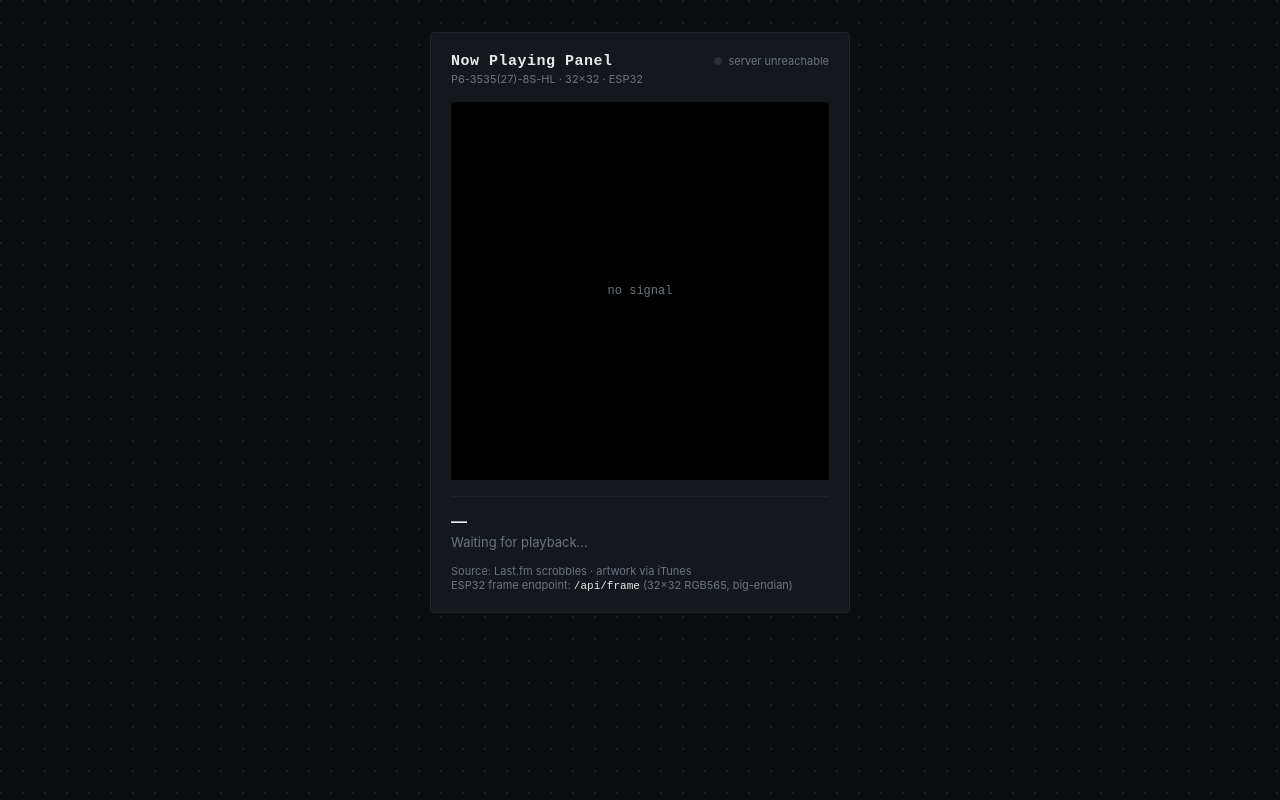
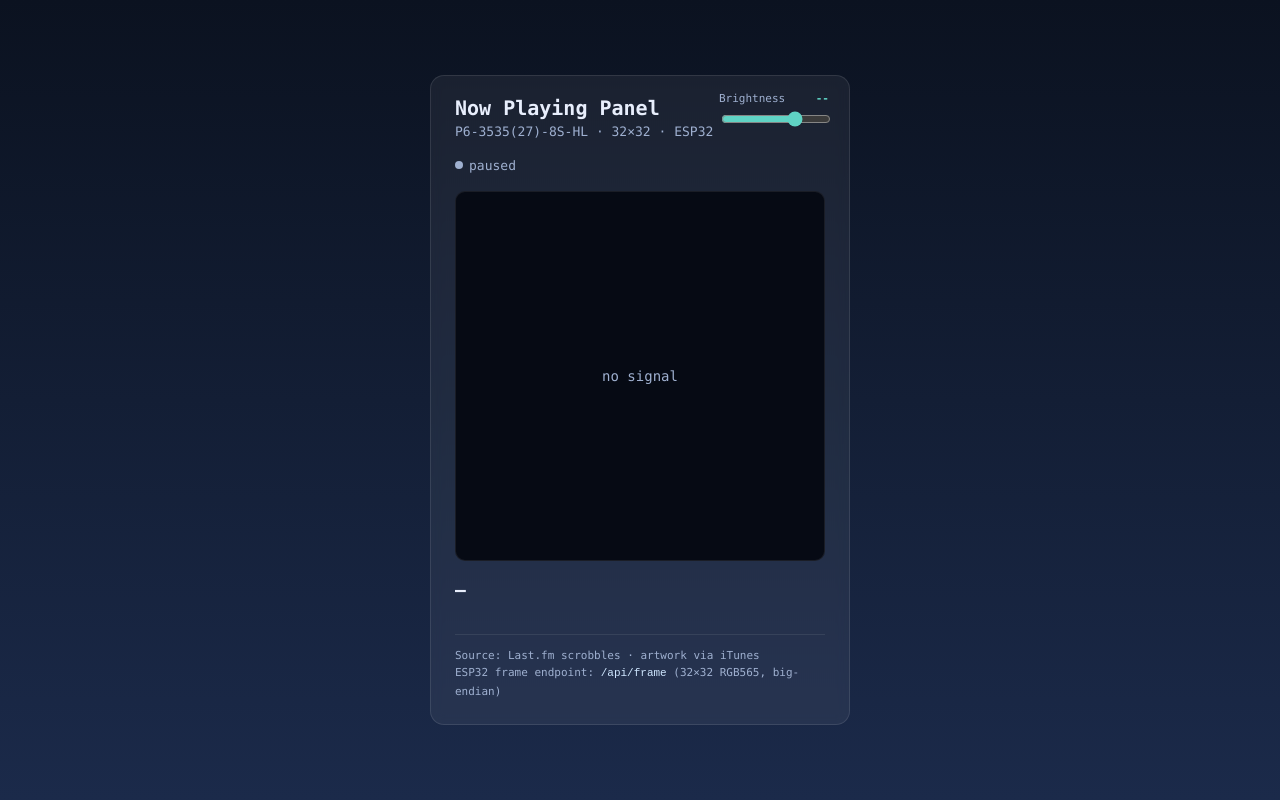
Before and after one commit to Mhazn/led-spotify-server, a website: page public/index.html in a window 1280 px wide. Drawn offline with Linux system fonts and the light colour scheme; no server answers.

Commit message:
Add files via upload

```diff
--- a/public/index.html
+++ b/public/index.html
@@ -2,231 +2,201 @@
 <html lang="en">
 <head>
 <meta charset="UTF-8">
-<meta name="viewport" content="width=device-width, initial-scale=1.0">
-<title>P6 Matrix / Now Playing</title>
+<meta name="viewport" content="width=device-width, initial-scale=1">
+<title>Now Playing Panel</title>
 <style>
   :root {
-    --bg: #0b0d10;
-    --panel: #14171c;
-    --grid-line: #1d2128;
-    --text: #e7e9ec;
-    --dim: #6b7480;
-    --amber: #ffb020;
-    --violet: #8478f2;
-    --off: #2a2f37;
+    --bg-top: #0b1220;
+    --bg-bottom: #1b2a4a;
+    --card-bg: rgba(255,255,255,0.06);
+    --text: #e8eefc;
+    --muted: #9fb0d0;
+    --accent: #5fd3c4;
   }
   * { box-sizing: border-box; }
-  html, body {
+  body {
     margin: 0;
-    min-height: 100%;
-    background:
-      radial-gradient(circle at 1px 1px, var(--grid-line) 1px, transparent 1px) 0 0 / 22px 22px,
-      var(--bg);
-    color: var(--text);
-    font-family: -apple-system, BlinkMacSystemFont, "Segoe UI", Roboto, Helvetica, Arial, sans-serif;
-  }
-  body {
+    min-height: 100vh;
     display: flex;
     align-items: center;
     justify-content: center;
-    padding: 32px 16px;
+    background: linear-gradient(180deg, var(--bg-top), var(--bg-bottom));
+    font-family: ui-monospace, "Cascadia Code", "SFMono-Regular", Consolas, monospace;
+    color: var(--text);
+    padding: 24px;
   }
-  .device {
+  .card {
     width: 100%;
     max-width: 420px;
-    background: var(--panel);
-    border: 1px solid #20242b;
-    border-radius: 4px;
-    padding: 20px;
+    background: var(--card-bg);
+    border: 1px solid rgba(255,255,255,0.1);
+    border-radius: 14px;
+    padding: 20px 24px 24px;
+    backdrop-filter: blur(6px);
+    position: relative;
   }
-  .device-header {
+  .header {
     display: flex;
-    align-items: baseline;
     justify-content: space-between;
-    margin-bottom: 16px;
+    align-items: flex-start;
   }
-  .device-header h1 {
-    font-family: "Courier New", ui-monospace, monospace;
-    font-size: 15px;
-    font-weight: 700;
-    letter-spacing: 0.5px;
-    margin: 0;
-    color: var(--text);
+  .title { font-size: 20px; font-weight: 700; margin: 0; }
+  .subtitle { color: var(--muted); font-size: 13px; margin-top: 4px; }
+  .status {
+    display: flex; align-items: center; gap: 6px;
+    font-size: 13px; color: var(--muted);
   }
-  .device-header .model {
-    display: block;
+  .dot {
+    width: 8px; height: 8px; border-radius: 50%;
+    background: var(--muted);
+  }
+  .dot.playing { background: #4ade80; box-shadow: 0 0 8px #4ade8099; }
+
+  /* Brightness control, top-right corner of the card */
+  .brightness-box {
+    position: absolute;
+    top: 16px;
+    right: 20px;
+    width: 110px;
+    text-align: right;
+  }
+  .brightness-label {
     font-size: 11px;
-    color: var(--dim);
-    font-weight: 400;
-    margin-top: 2px;
+    color: var(--muted);
+    display: flex;
+    justify-content: space-between;
+    margin-bottom: 4px;
   }
-  .status-dot {
-    width: 8px;
-    height: 8px;
-    border-radius: 50%;
-    background: var(--off);
-    display: inline-block;
-    margin-right: 6px;
-  }
-  .status-dot.live { background: var(--amber); box-shadow: 0 0 6px var(--amber); }
-  .status-line {
-    font-size: 11px;
-    color: var(--dim);
-    display: flex;
-    align-items: center;
+  .brightness-label span.level { color: var(--accent); font-weight: 700; }
+  .brightness-box input[type=range] {
+    width: 100%;
+    accent-color: var(--accent);
   }
 
-  .panel-frame {
+  .art-box {
+    margin-top: 18px;
+    width: 100%;
     aspect-ratio: 1 / 1;
-    background: #000;
-    border-radius: 2px;
-    padding: 10px;
+    border-radius: 10px;
+    overflow: hidden;
+    background: #060a14;
     display: flex;
     align-items: center;
     justify-content: center;
-    overflow: hidden;
-    border: 1px solid #000;
+    border: 1px solid rgba(255,255,255,0.08);
   }
-  .panel-frame img {
-    width: 100%;
-    height: 100%;
-    object-fit: cover;
-    image-rendering: pixelated;
-    image-rendering: -moz-crisp-edges;
-    filter: saturate(1.15);
+  .art-box img { width: 100%; height: 100%; object-fit: cover; display: block; }
+  .no-signal { color: var(--muted); font-size: 14px; }
+
+  .track-info { margin-top: 18px; }
+  .track-name { font-size: 18px; font-weight: 700; }
+  .artist-name { color: var(--muted); font-size: 14px; margin-top: 2px; }
+
+  .footer {
+    margin-top: 16px;
+    padding-top: 12px;
+    border-top: 1px solid rgba(255,255,255,0.08);
+    font-size: 11px;
+    color: var(--muted);
+    line-height: 1.6;
   }
-  .panel-frame .placeholder {
-    color: var(--dim);
-    font-family: "Courier New", ui-monospace, monospace;
-    font-size: 12px;
-    text-align: center;
-  }
-
-  .readout {
-    margin-top: 16px;
-    border-top: 1px solid var(--grid-line);
-    padding-top: 14px;
-  }
-  .readout .track {
-    font-size: 16px;
-    font-weight: 600;
-    line-height: 1.3;
-  }
-  .readout .artist {
-    font-size: 13px;
-    color: var(--dim);
-    margin-top: 2px;
-  }
-
-  .actions {
-    margin-top: 18px;
-    display: flex;
-    gap: 10px;
-  }
-  button, a.button {
-    flex: 1;
-    text-align: center;
-    background: var(--violet);
-    color: #0b0d10;
-    border: none;
-    border-radius: 3px;
-    padding: 10px 12px;
-    font-size: 13px;
-    font-weight: 600;
-    cursor: pointer;
-    text-decoration: none;
-    display: inline-block;
-  }
-  button:focus-visible, a.button:focus-visible {
-    outline: 2px solid var(--amber);
-    outline-offset: 2px;
-  }
-  .endpoint {
-    margin-top: 14px;
-    font-size: 11px;
-    color: var(--dim);
-    word-break: break-all;
-  }
-  .endpoint code {
-    color: var(--text);
-  }
+  .footer code { color: #cfe6ff; }
 </style>
 </head>
 <body>
-  <div class="device">
-    <div class="device-header">
-      <div>
-        <h1>Now Playing Panel</h1>
-        <span class="model">P6-3535(27)-8S-HL &middot; 32&times;32 &middot; ESP32</span>
+
+<div class="card">
+  <div class="brightness-box">
+    <div class="brightness-label">
+      <span>Brightness</span>
+      <span class="level" id="brightnessValue">--</span>
     </div>
-      <div class="status-line"><span class="status-dot" id="statusDot"></span><span id="statusText">checking&hellip;</span></div>
+    <input type="range" id="brightnessSlider" min="0" max="255" value="180">
   </div>
 
-    <div class="panel-frame">
-      <img id="albumArt" alt="" hidden>
-      <div class="placeholder" id="placeholder">no signal</div>
+  <div class="header">
+    <div>
+      <p class="title">Now Playing Panel</p>
+      <p class="subtitle">P6-3535(27)-8S-HL &middot; 32&times;32 &middot; ESP32</p>
+    </div>
+  </div>
+  <div class="status" style="margin-top:6px;">
+    <span class="dot" id="statusDot"></span>
+    <span id="statusText">paused</span>
   </div>
 
-    <div class="readout">
-      <div class="track" id="trackName">&mdash;</div>
-      <div class="artist" id="artistName">Waiting for playback&hellip;</div>
+  <div class="art-box" id="artBox">
+    <span class="no-signal">no signal</span>
   </div>
 
-    <div class="endpoint">
-      Source: Last.fm scrobbles &middot; artwork via iTunes<br>
-      ESP32 frame endpoint: <code>/api/frame</code> (32&times;32 RGB565, big-endian)
+  <div class="track-info">
+    <div class="track-name" id="trackName">&mdash;</div>
+    <div class="artist-name" id="artistName">&nbsp;</div>
+  </div>
+
+  <div class="footer">
+    <div>Source: Last.fm scrobbles &middot; artwork via iTunes</div>
+    <div>ESP32 frame endpoint: <code>/api/frame</code> (32&times;32 RGB565, big-endian)</div>
   </div>
 </div>
 
 <script>
 const statusDot = document.getElementById('statusDot');
 const statusText = document.getElementById('statusText');
-  const albumArt = document.getElementById('albumArt');
-  const placeholder = document.getElementById('placeholder');
-  const trackName = document.getElementById('trackName');
-  const artistName = document.getElementById('artistName');
+const artBox = document.getElementById('artBox');
+const trackNameEl = document.getElementById('trackName');
+const artistNameEl = document.getElementById('artistName');
+const brightnessSlider = document.getElementById('brightnessSlider');
+const brightnessValue = document.getElementById('brightnessValue');
 
-  async function refresh() {
-    try {
-      const res = await fetch('/api/nowplaying', { cache: 'no-store' });
+let lastArtUrl = null;
+let draggingBrightness = false;
+
+async function refreshNowPlaying() {
+  const res = await fetch('/api/nowplaying');
   const data = await res.json();
 
-      if (!data.configured) {
-        statusDot.classList.remove('live');
-        statusText.textContent = 'server not configured';
-        trackName.textContent = '—';
-        artistName.textContent = 'Set LASTFM_API_KEY / LASTFM_USERNAME in .env';
-        albumArt.hidden = true;
-        placeholder.hidden = false;
-        return;
-      }
+  const playing = !!data.isPlaying;
+  statusDot.classList.toggle('playing', playing);
+  statusText.textContent = playing ? 'playing' : 'paused';
 
-      if (data.isPlaying) {
-        statusDot.classList.add('live');
-        statusText.textContent = 'playing';
-      } else {
-        statusDot.classList.remove('live');
-        statusText.textContent = 'paused';
-      }
+  trackNameEl.textContent = data.trackName || '\u2014';
+  artistNameEl.textContent = data.artistName || '\u00a0';
 
-      if (data.trackName) {
-        trackName.textContent = data.trackName;
-        artistName.textContent = data.artistName || '';
-      }
-
-      if (data.albumArtUrl) {
-        if (albumArt.src !== data.albumArtUrl) albumArt.src = data.albumArtUrl;
-        albumArt.hidden = false;
-        placeholder.hidden = true;
-      }
-    } catch (e) {
-      statusDot.classList.remove('live');
-      statusText.textContent = 'server unreachable';
+  if (data.albumArtUrl && data.albumArtUrl !== lastArtUrl) {
+    artBox.innerHTML = `<img src="${data.albumArtUrl}" alt="album art">`;
+    lastArtUrl = data.albumArtUrl;
+  } else if (!data.albumArtUrl) {
+    artBox.innerHTML = '<span class="no-signal">no signal</span>';
+    lastArtUrl = null;
   }
 }
 
-  refresh();
-  setInterval(refresh, 3000);
+async function refreshBrightness() {
+  if (draggingBrightness) return;
+  const res = await fetch('/api/brightness');
+  const data = await res.json();
+  brightnessSlider.value = data.brightness;
+  brightnessValue.textContent = data.brightness;
+}
+
+brightnessSlider.addEventListener('pointerdown', () => { draggingBrightness = true; });
+brightnessSlider.addEventListener('input', () => {
+  brightnessValue.textContent = brightnessSlider.value;
+});
+brightnessSlider.addEventListener('change', async () => {
+  await fetch('/api/brightness', {
+    method: 'POST',
+    headers: { 'Content-Type': 'application/json' },
+    body: JSON.stringify({ brightness: parseInt(brightnessSlider.value, 10) }),
+  });
+  draggingBrightness = false;
+});
+
+refreshNowPlaying();
+refreshBrightness();
+setInterval(refreshNowPlaying, 3000);
+setInterval(refreshBrightness, 5000);
 </script>
 </body>
 </html>
```
Lines whose indentation alone changed are shown as unchanged.
